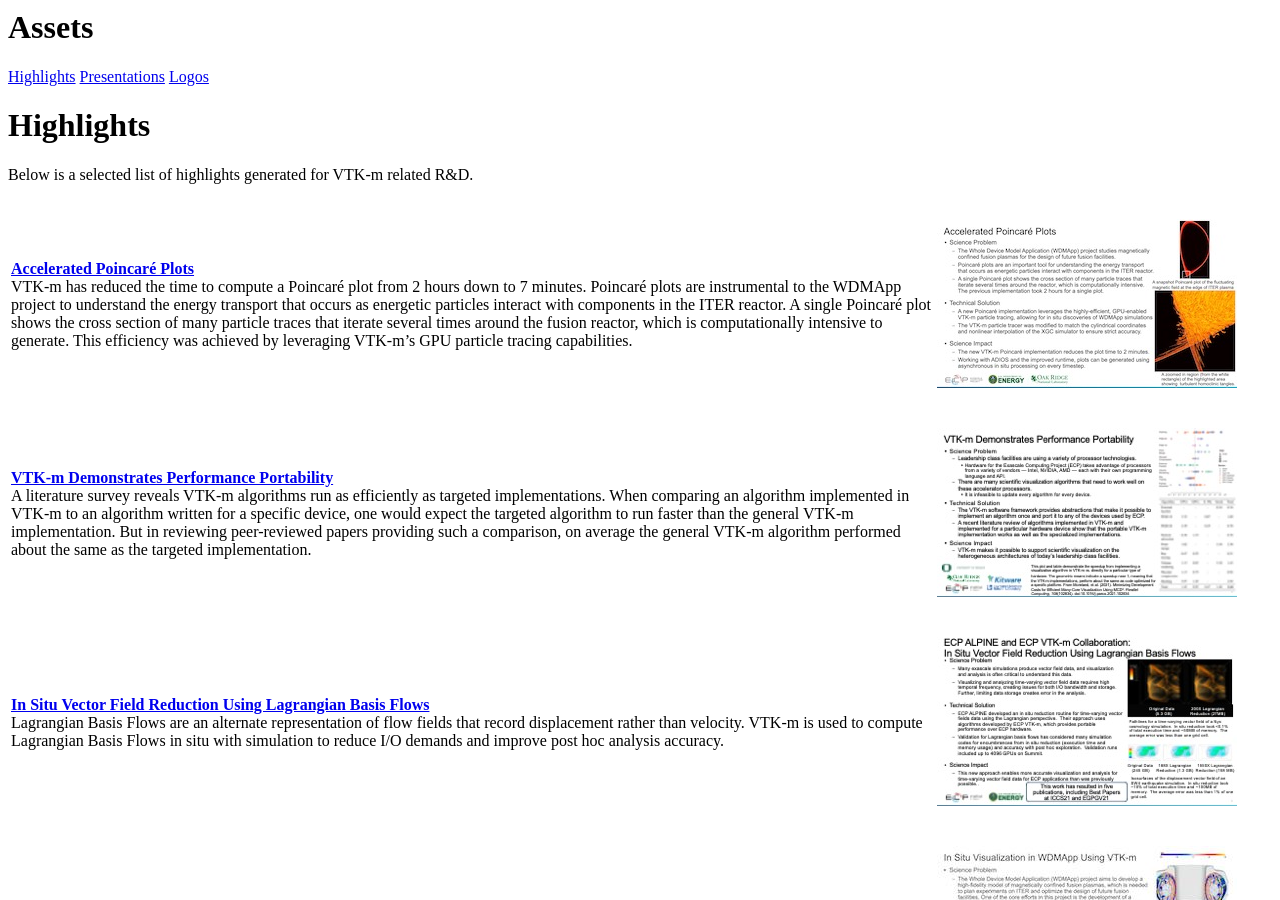
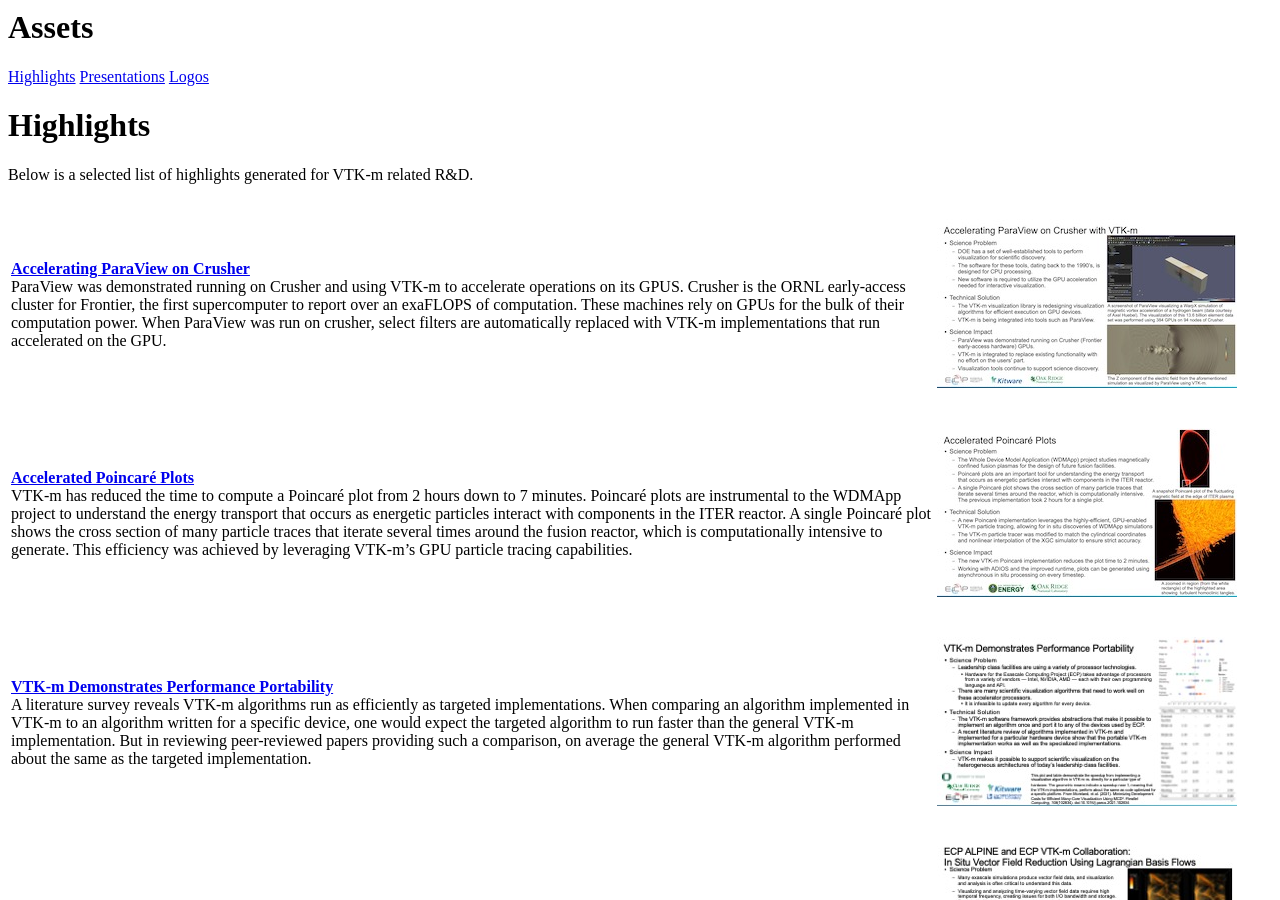
Before and after one commit to Kitware/vtkm-web, a Jekyll site: the page built from _pages/assets.md, in a window 1280 px wide and 900 px high, scrolled down 628 px. Built offline with Jekyll 4.4.1, drawn with Linux system fonts in a browser that asks for light colours.

Commit message:
Add ParaView/Crusher highlight

```diff
--- a/_pages/assets.md
+++ b/_pages/assets.md
@@ -18,6 +18,19 @@ sections:
 Below is a selected list of highlights generated for VTK-m related R&D.
 
 <table>
+
+<tr>
+<td markdown="1">
+[**Accelerating ParaView on Crusher**](https://docs.google.com/presentation/d/1weRifm4d5DpZopJBfctyXnRVosK7gf5_/edit?usp=sharing&ouid=116647203761758154126&rtpof=true&sd=true){:target="_blank"}
+ParaView was demonstrated running on Crusher and using VTK-m to accelerate operations on its GPUS.
+Crusher is the ORNL early-access cluster for Frontier, the first supercomputer to report over an exaFLOPS of computation.
+These machines rely on GPUs for the bulk of their computation power.
+When ParaView was run on crusher, select filters are automatically replaced with VTK-m implementations that run accelerated on the GPU.
+</td>
+<td markdown="1" width="332">
+![ParaView-VTK-m Crusher](/img/highlight-thumbnails/paraview-vtkm-crusher-2023.jpg)
+</td>
+</tr>
 
 <tr>
 <td markdown="1">
```
Also changed, not shown: img/highlight-thumbnails/paraview-vtkm-crusher-2023.jpg (added).
